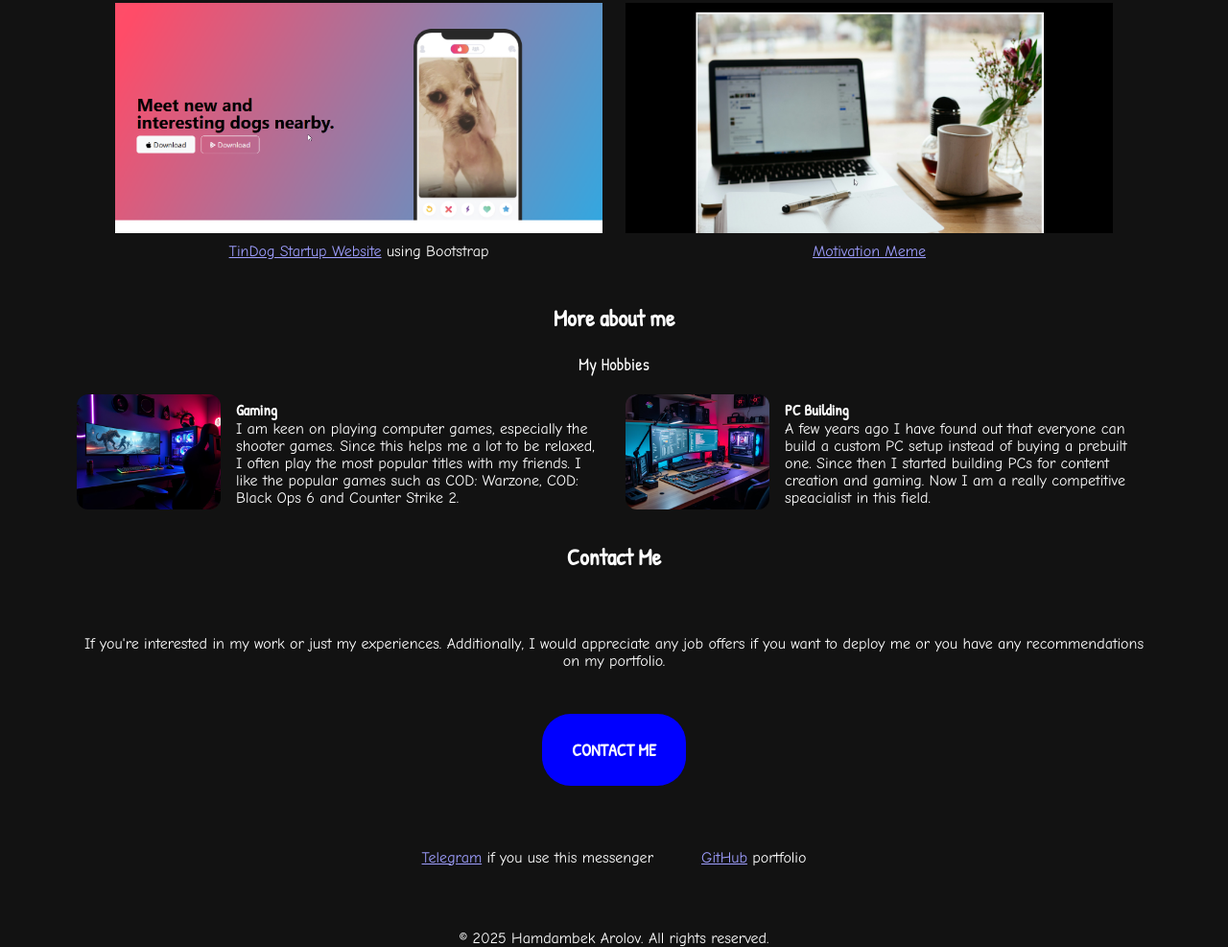
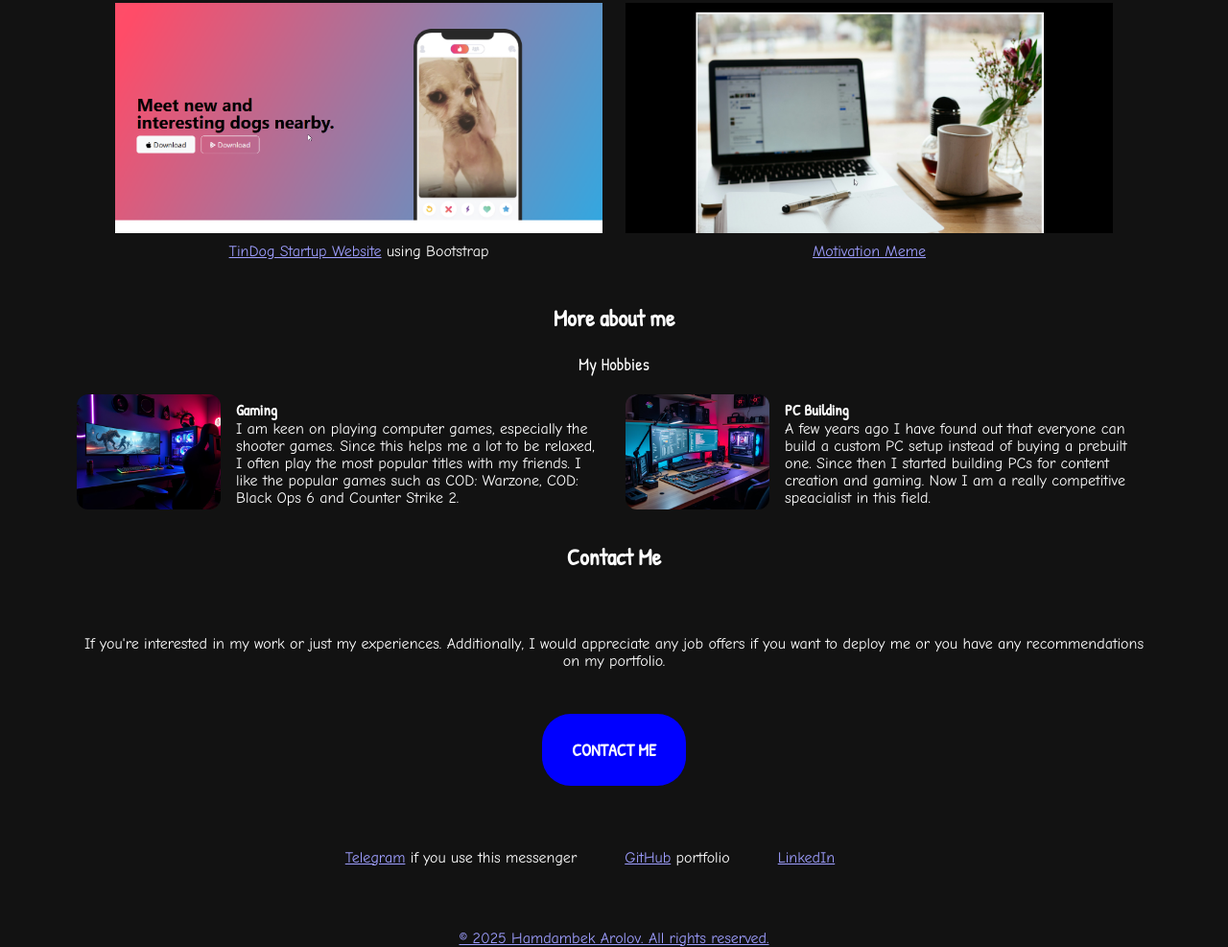
Before and after one commit to hamdambek07/personal-portfolio, a plain HTML site: page index.html in a window 1280 px wide. Shown: the part 986-1973 px from the top of the page at 96% size. Drawn offline with Linux system fonts and the light colour scheme; a web font is replaced by a local one.

Commit message:
Revise index.html for Personal Portfolio
Updated the personal portfolio webpage structure and content.

```diff
--- a/index.html
+++ b/index.html
@@ -3,7 +3,7 @@
     <head>
         <meta charset="UTF-8">
         <meta name="viewport" content="width=device-width, initial-scale=1.0">
-        <title>Capstone Project 2</title>
+        <title>Personal Portfolio</title>
         <link rel="preconnect" href="https://fonts.googleapis.com">
         <link rel="preconnect" href="https://fonts.gstatic.com" crossorigin>
         <link href="https://fonts.googleapis.com/css2?family=Patrick+Hand&family=Sigmar&display=swap&family=Comic+Neue:ital,wght@0,300;0,400;0,700;1,300;1,400;1,700&display=swap" rel="stylesheet">
@@ -94,6 +94,7 @@
             <div class="footer">
                 <p><a href="https://t.me/hamdambek_arolov">Telegram</a> if you use this messenger</p>
                 <p><a href="https://github.com/hamdambek07">GitHub</a> portfolio</p>
+                <p><a href="https://www.linkedin.com/in/hamdambek-arolov-261274332/">LinkedIn</p>
             </div>
         </section>
         <footer>© 2025 Hamdambek Arolov. All rights reserved.</footer>
```
